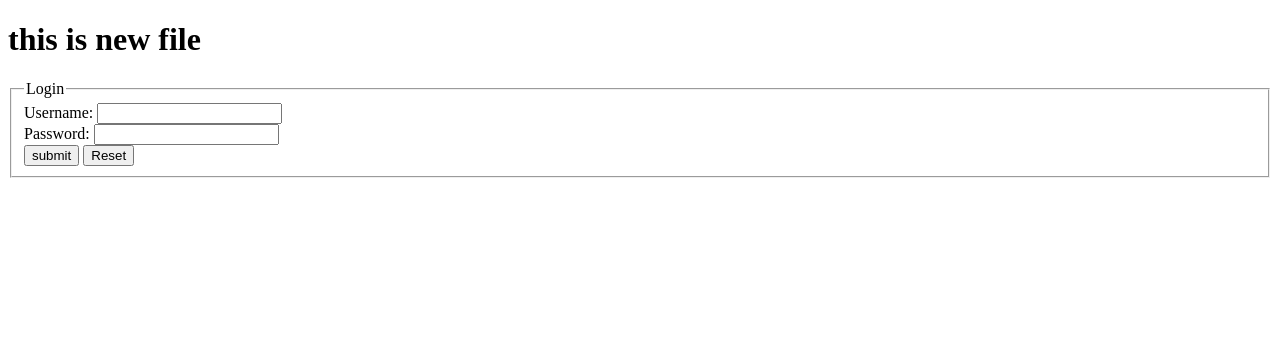
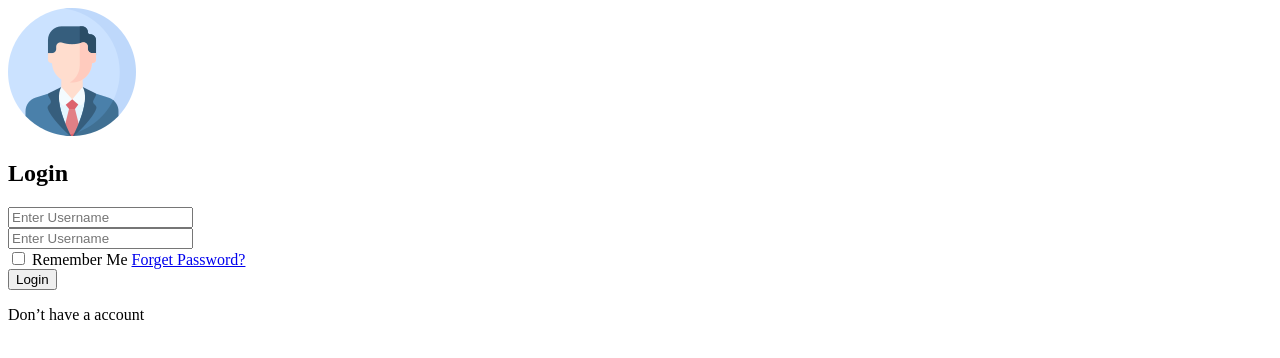
Before and after one commit to HossamSoliman2/New-Folder, a plain HTML site: page index.html in a window 1280 px wide. Drawn offline with Linux system fonts and the light colour scheme.

Commit message:
Add an edit to index.html

```diff
--- a/index.html
+++ b/index.html
@@ -8,21 +8,26 @@
 </head>
 <body>
 
-     <h1> this is new file</h1>
-     <form action="#">
-        <fieldset>
-            <legend> Login </legend>
+    <form >
+        <img src="3135715 (1).png">
+    <h2 class="log" > Login </h2>
     <div>
-                Username: <input type="text" name="Username" required>
+        <input type="text" class="text" placeholder="Enter Username" required>
     </div>
     <div>
-                Password: <input type="password" name="password" readonly>
+        <input type="password" class="password" placeholder="Enter Username" required>
+    </div>
+    <div class="check">
+         <input type="checkbox" id="check">
+         <label for="check"> Remember Me</label>
+         <a class="forget" href="#" > Forget Password?</a>
     </div>
     <div>
-            <input type="submit" value="submit">
-            <input type="reset" value="Reset">
+        <input type="submit" value="Login">
     </div>
-         </fieldset>
+    <p>
+        Don’t have a account
+    </p>
     </form>
 
 </body>
```
Also changed, not shown: 3135715 (1).png (added). Lines whose indentation alone changed are shown as unchanged.
